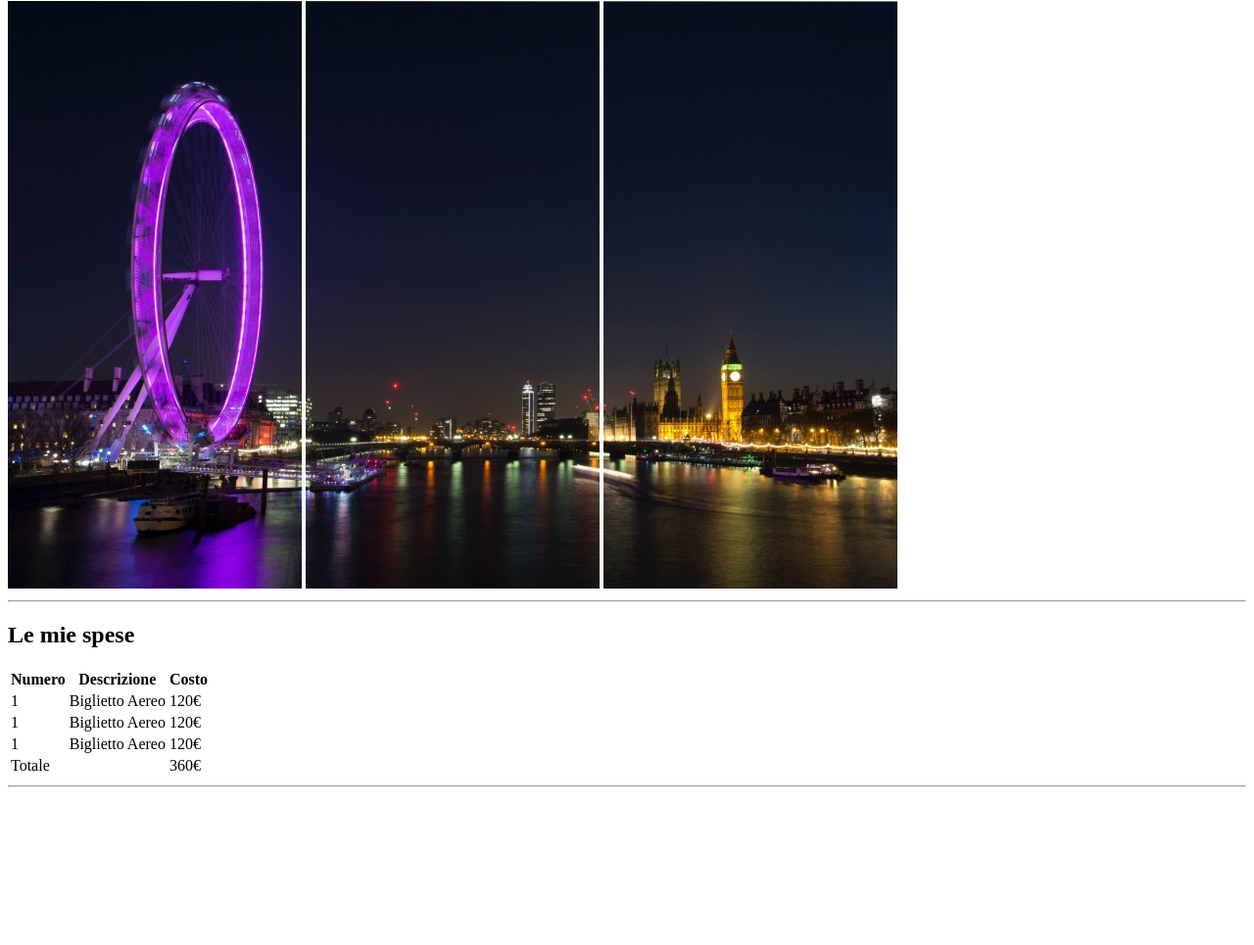
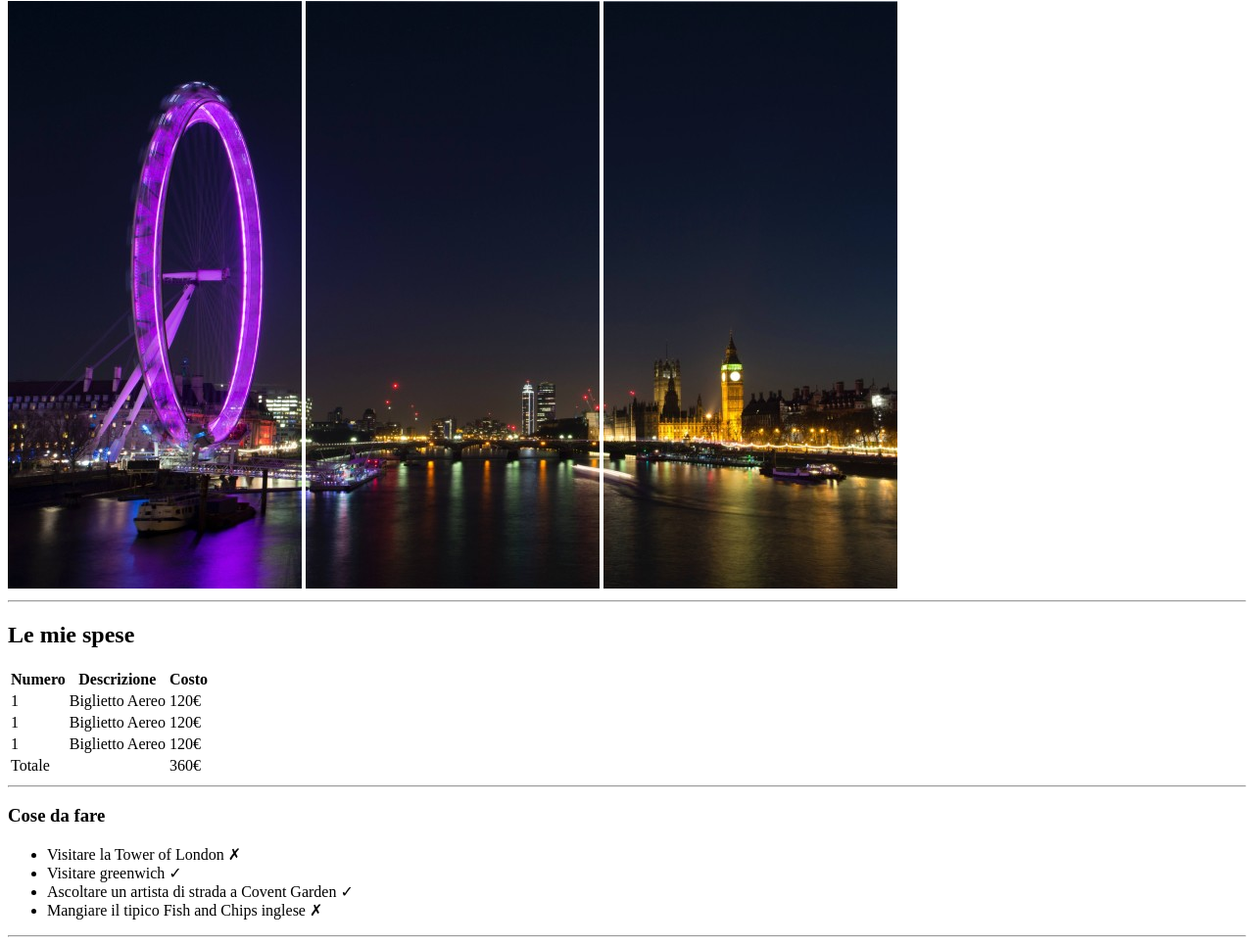
Before and after one commit to dbonafin/html-london-trip, a plain HTML site: page index.html in a window 1280 px wide. Shown: the part 79-1044 px from the top of the page at 98% size. Before the commit the page ends 891 px from the top, so only its background shows below. Drawn offline with Linux system fonts and the light colour scheme.

Commit message:
aggiunto sezione cose da fare

```diff
--- a/index.html
+++ b/index.html
@@ -21,10 +21,11 @@
     <hr>
 
     <main>
+        <!--sezione spese-->
         <div>
             <!--titolo sezione spese-->
             <h2>Le mie spese</h2>
-
+            <!--tabella con dettaglio spese-->
             <table>
                 <!--intestazione tabella-->
                 <thead>
@@ -64,10 +65,22 @@
                     </tr>
                 </tfoot>
             </table>
-            <hr>
 
         </div>
+        <hr>
 
+        <!--sezione cose da fare-->
+        <div>
+            <h3>Cose da fare</h3>
+
+            <ul>
+                <li>Visitare la Tower of London &cross;</li>
+                <li>Visitare greenwich &check;</li>
+                <li>Ascoltare un artista di strada a Covent Garden &check;</li>
+                <li>Mangiare il tipico Fish and Chips inglese &cross;</li>
+            </ul>
+        </div>
+        <hr>
 
 
 
```
